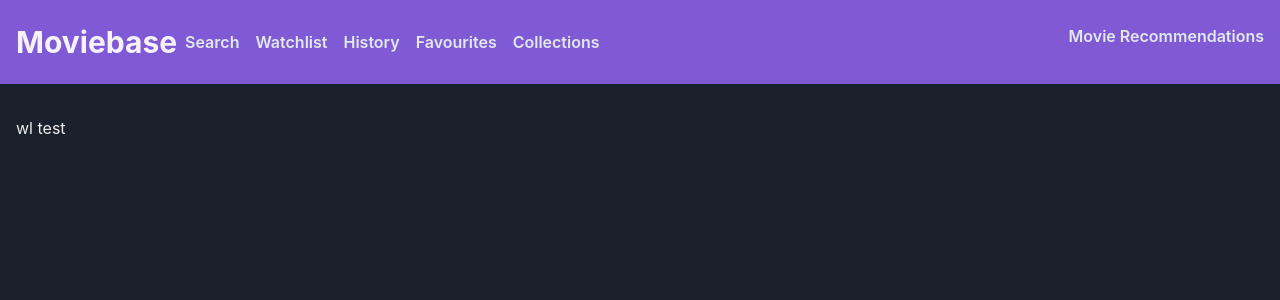
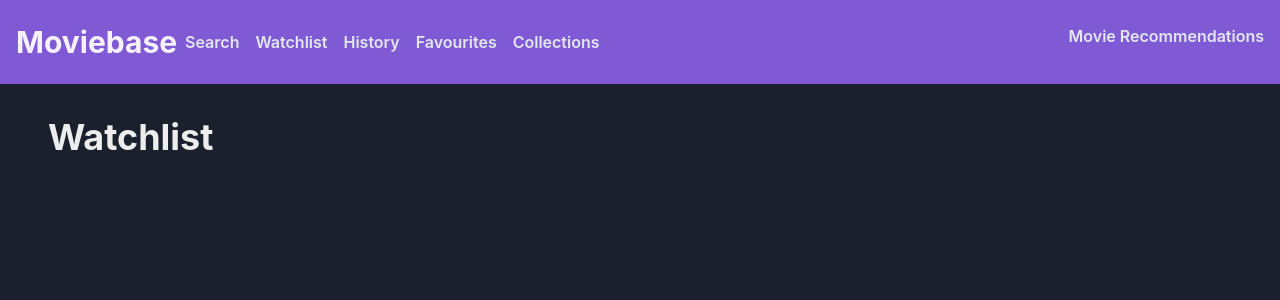
Before and after one commit to gabrielsp6/moviebase-app, a React (Create React App) app: page /watchlist in a window 1280 px wide. Shown: the top 300 px of the page. Built offline with nearby package versions, Linux system fonts and the light colour scheme.

Commit message:
create watchlist component

```diff
--- a/src/App.tsx
+++ b/src/App.tsx
@@ -3,7 +3,7 @@ import { Routes, Route } from "react-router-dom";
 import Home from "./pages/Home";
 import Collections from "./pages/Collections";
 import Search from "./pages/Search";
-import WatchList from "./pages/WatchList";
+import WatchListPage from "./pages/WatchListPage";
 import History from "./pages/History";
 import Favourites from "./pages/Favourites";
 import MovieRecommendations from "./pages/MovieRecommendations";
@@ -14,7 +14,7 @@ function App() {
     <Routes>
       <Route path="/home" element={<Home />} />
       <Route path="/search" element={<Search />} />
-      <Route path="/watchlist" element={<WatchList />} />
+      <Route path="/watchlist" element={<WatchListPage />} />
       <Route path="/historypage" element={<History />} />
       <Route path="/favourites" element={<Favourites />} />
       <Route path="/collections" element={<Collections />} />
--- /dev/null
+++ b/src/components/WatchList.tsx
@@ -0,0 +1,60 @@
+import MovieCard from "../components/MovieCard";
+import { Container, Stack} from "@chakra-ui/react";
+import { useState, useEffect } from "react";
+
+type MovieType = {
+  id: string | number;
+  title?: string;
+  poster_path?: string;
+};
+
+const WatchList = () => {
+  const [watchlist, setWatchlist] = useState<MovieType[]>();
+
+  const getFavoritesFromLocalStorage = () => {
+    const watchlist = localStorage.getItem("watchlist");
+    if (watchlist) {
+      setWatchlist(JSON.parse(watchlist));
+    }
+  };
+
+  useEffect(() => {
+    getFavoritesFromLocalStorage();
+  }, []);
+
+  const onDelete = (movieId: string | number) => {
+    const updatedWatchlist = watchlist?.filter(
+      (movie) => movie.id !== movieId
+    );
+    localStorage.setItem("watchlist", JSON.stringify(updatedWatchlist));
+    setWatchlist((prevData: any) => ({
+      ...prevData,
+      watchlist: prevData.watchlist.filter(
+        (movie: MovieType) => movie.id !== movieId
+      ),
+    }));
+  };
+
+  return (
+    <Container>
+      <Stack
+        margin="30px"
+        flexWrap="wrap"
+        marginBottom="100px"
+        direction={"row"}
+      >
+        {watchlist
+          ? watchlist?.map((movie: MovieType, index: string | number) => (
+              <MovieCard
+                key={index}
+                onDelete={() => onDelete(movie.id)}
+                id={movie.id}
+              />
+            ))
+          : "Loading watchlist"}
+      </Stack>
+    </Container>
+  );
+};
+
+export default WatchList;
--- a/src/pages/WatchList.tsx
+++ /dev/null
@@ -1,7 +0,0 @@
-import React from "react";
-
-const WatchList = () => {
-  return <div>wl test</div>;
-};
-
-export default WatchList;
--- /dev/null
+++ b/src/pages/WatchListPage.tsx
@@ -0,0 +1,21 @@
+import { Container, Heading, Wrap } from "@chakra-ui/react";
+import WatchList from "../components/WatchList";
+
+const WatchListPage = () => {
+  return (
+    <Container>
+      <Container>
+        <Heading as="h2" marginBottom="50px">
+          Watchlist
+        </Heading>
+      </Container>
+      <Container>
+        <Wrap>
+          <WatchList />
+        </Wrap>
+      </Container>
+    </Container>
+  );
+};
+
+export default WatchListPage;
```
